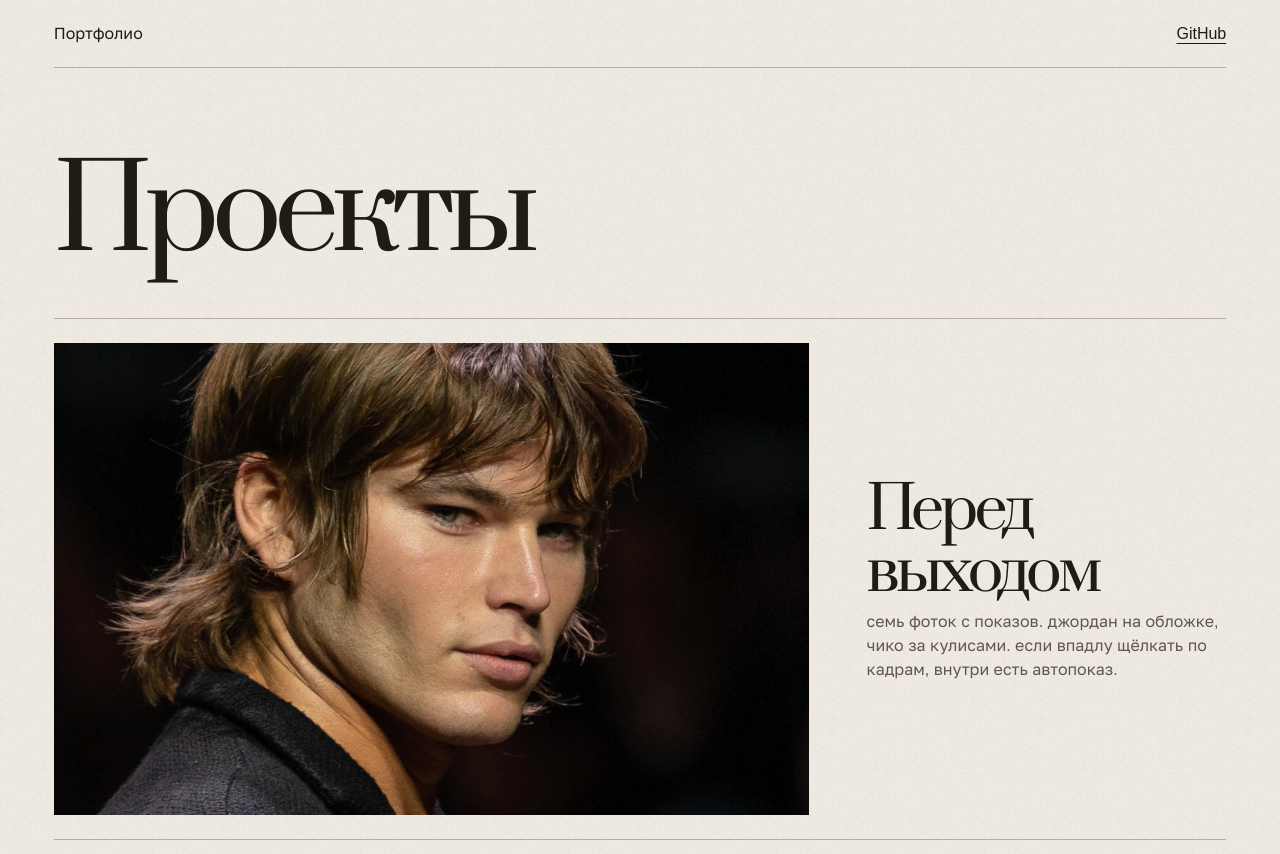
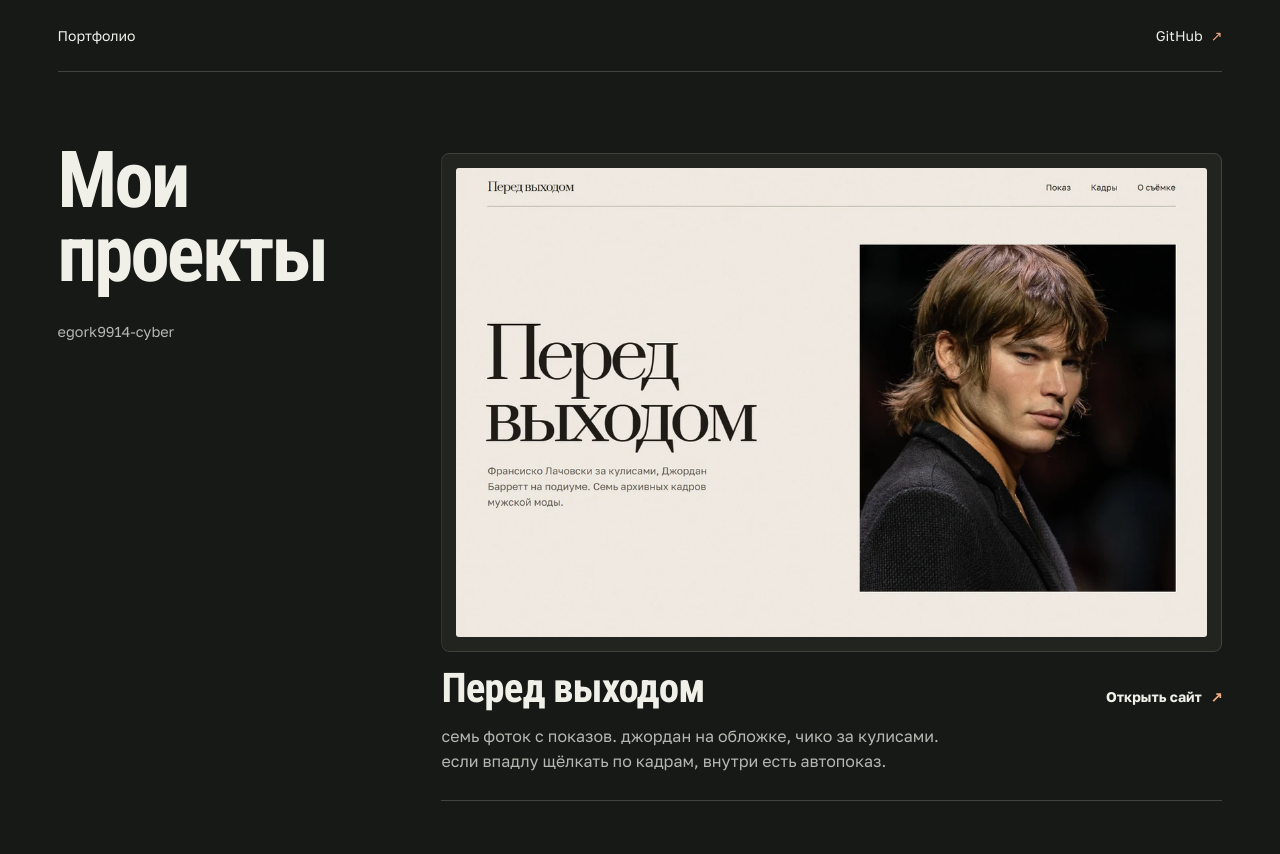
Before and after one commit to egork9914-cyber/portfolio, a plain HTML site: page docs/index.html in a window 1280 px wide. Drawn offline with Linux system fonts and the light colour scheme.

Commit message:
Give the portfolio its own visual identity

```diff
--- a/docs/index.html
+++ b/docs/index.html
@@ -3,11 +3,11 @@
 <head>
   <meta charset="utf-8">
   <meta name="viewport" content="width=device-width, initial-scale=1">
-  <meta name="theme-color" content="#eee9e0">
-  <meta name="description" content="Портфолио веб-проектов egork9914-cyber. Перед выходом — архивный фотопоказ.">
+  <meta name="theme-color" content="#171917">
+  <meta name="description" content="Веб-проекты egork9914-cyber.">
   <title>Портфолио — egork9914-cyber</title>
-  <link rel="stylesheet" href="portfolio.css">
-  <link rel="icon" href="pered-vyhodom/assets/mark.png" type="image/png">
+  <link rel="stylesheet" href="portfolio.css?v=2">
+  <link rel="icon" href="assets/portfolio-mark.png" type="image/png">
   <link rel="license" href="pered-vyhodom/assets/photos/CREDITS.txt" title="Лицензии фотографий">
 </head>
 <body>
@@ -21,19 +21,27 @@
         <figcaption>сдавайте плашки.</figcaption>
       </figure>
     </details>
-    <a href="https://github.com/egork9914-cyber">GitHub <span class="visually-hidden">egork9914-cyber</span></a>
+    <a class="profile" href="https://github.com/egork9914-cyber" aria-label="Профиль egork9914-cyber на GitHub">GitHub <span aria-hidden="true">↗</span></a>
   </header>
-  <main class="shell">
-    <h1>Проекты</h1>
-    <article>
-      <a class="work" href="pered-vyhodom/">
-        <img src="pered-vyhodom/assets/photos/jordan-barrett.webp" alt="" width="1280" height="1600" fetchpriority="high">
-        <div class="work-copy">
-          <h2>Перед выходом</h2>
-          <p>семь фоток с показов. джордан на обложке, чико за кулисами. если впадлу щёлкать по кадрам, внутри есть автопоказ.</p>
-        </div>
-      </a>
-    </article>
+  <main class="shell portfolio" aria-labelledby="portfolio-title">
+    <div class="portfolio-heading">
+      <h1 id="portfolio-title"><span>Мои</span> <span>проекты</span></h1>
+      <p class="owner">egork9914-cyber</p>
+    </div>
+    <div class="projects">
+      <article>
+        <a class="work" href="pered-vyhodom/" aria-labelledby="pered-vyhodom-title pered-vyhodom-action" aria-describedby="pered-vyhodom-description">
+          <div class="work-preview">
+            <img src="assets/pered-vyhodom-cover.webp" alt="" width="1120" height="700" fetchpriority="high">
+          </div>
+          <div class="work-copy">
+            <h2 id="pered-vyhodom-title">Перед выходом</h2>
+            <span class="work-action" id="pered-vyhodom-action">Открыть сайт <span aria-hidden="true">↗</span></span>
+            <p class="work-description" id="pered-vyhodom-description">семь фоток с показов. джордан на обложке, чико за кулисами. если впадлу щёлкать по кадрам, внутри есть автопоказ.</p>
+          </div>
+        </a>
+      </article>
+    </div>
   </main>
 </body>
 </html>
--- a/docs/portfolio.css
+++ b/docs/portfolio.css
@@ -1,30 +1,118 @@
 @font-face {
-  font-family: Prata;
-  src: url("pered-vyhodom/assets/fonts/prata-cyrillic.woff2") format("woff2");
+  font-family: "Roboto Condensed";
+  src: url("pered-vyhodom/assets/fonts/roboto-condensed-cyrillic.woff2") format("woff2");
+  font-weight: 700;
   font-display: swap;
   unicode-range: U+0301,U+0400-045F,U+0490-0491,U+04B0-04B1,U+2116;
 }
 @font-face {
   font-family: "Golos Text";
   src: url("pered-vyhodom/assets/fonts/golos-cyrillic.woff2") format("woff2");
+  font-weight: 400 700;
   font-display: swap;
   unicode-range: U+0301,U+0400-045F,U+0490-0491,U+04B0-04B1,U+2116;
 }
+@font-face {
+  font-family: "Golos Text";
+  src: url("pered-vyhodom/assets/fonts/golos-latin.woff2") format("woff2");
+  font-weight: 400 700;
+  font-display: swap;
+  unicode-range: U+0000-00FF,U+2000-206F,U+20AC,U+2122,U+2191,U+2193,U+2212,U+2215,U+FEFF,U+FFFD;
+}
+
 :root {
-  color-scheme: light;
-  --ink: #201b17;
-  --paper: #eee9e0;
-  --rule: #b6aca0;
-  --serif: Prata, Georgia, serif;
-  --sans: "Golos Text", Arial, sans-serif;
+  color-scheme: dark;
+  --background: #171917;
+  --foreground: #f0f0e9;
+  --muted: #b5b8b0;
+  --line: #40443d;
+  --surface: #22251f;
+  --accent: #f1ad84;
+  --display: "Roboto Condensed", "Arial Narrow", Arial, sans-serif;
+  --body: "Golos Text", Arial, sans-serif;
 }
 * { box-sizing: border-box; }
-body { margin: 0; color: var(--ink); background: var(--paper) url("pered-vyhodom/assets/paper.webp"); font: 1rem/1.5 var(--sans); }
-.shell { width: min(calc(100% - clamp(2.25rem, 8.4vw, 9rem)), 83rem); margin-inline: auto; }
-.masthead { min-height: 4.25rem; display: flex; justify-content: space-between; align-items: center; border-bottom: 1px solid var(--rule); gap: 1rem; }
-.masthead > a, .easter-egg summary { display: inline-flex; align-items: center; min-height: 44px; }
+::selection { color: var(--background); background: var(--accent); }
+body { margin: 0; color: var(--foreground); background: var(--background); font: 1rem/1.55 var(--body); }
+h1, h2, p, figure { margin: 0; }
+a { color: inherit; text-underline-offset: .22em; }
+a:focus-visible, summary:focus-visible { outline: 2px solid var(--accent); outline-offset: 5px; }
+
+.shell {
+  width: min(calc(100% - clamp(2.25rem, 9vw, 10rem)), 82rem);
+  margin-inline: auto;
+}
+.masthead {
+  display: flex;
+  align-items: center;
+  justify-content: space-between;
+  gap: 1rem;
+  min-height: 4.5rem;
+  border-bottom: 1px solid var(--line);
+  font-size: .875rem;
+}
+.profile, .easter-egg summary {
+  display: inline-flex;
+  align-items: center;
+  min-height: 44px;
+}
+.profile { gap: .5rem; text-decoration: none; }
+.profile span, .work-action span { color: var(--accent); }
+.profile:hover, .easter-egg summary:hover { color: var(--accent); }
+
+.portfolio {
+  display: grid;
+  grid-template-columns: minmax(11rem, .86fr) minmax(0, 2.1fr);
+  column-gap: clamp(2rem, 5vw, 5rem);
+  padding-block: clamp(3.25rem, 6.3vw, 6.3rem) 4.5rem;
+}
+.portfolio-heading h1 {
+  font: 700 clamp(3.25rem, 6.15vw, 5.75rem)/.94 var(--display);
+  letter-spacing: -.035em;
+}
+.portfolio-heading h1 span { display: block; }
+.owner { margin-top: 1.3rem; color: var(--muted); font-size: .9rem; }
+.projects { display: grid; gap: 2.75rem; min-width: 0; }
+
+.work { display: block; text-decoration: none; }
+.work-preview {
+  padding: clamp(.375rem, 1.1vw, .9rem);
+  overflow: hidden;
+  border: 1px solid var(--line);
+  border-radius: .5rem;
+  background: var(--surface);
+}
+.work-preview img {
+  display: block;
+  width: 100%;
+  height: auto;
+  border-radius: .1875rem;
+}
+.work-copy {
+  display: grid;
+  grid-template-columns: minmax(0, 1fr) auto;
+  align-items: baseline;
+  gap: .6rem 1.4rem;
+  padding-block: 1.35rem 1.65rem;
+  border-bottom: 1px solid var(--line);
+}
+.work h2 {
+  font: 700 clamp(1.85rem, 3.2vw, 3.05rem)/1 var(--display);
+  letter-spacing: -.022em;
+}
+.work-description { grid-column: 1 / -1; max-width: 52ch; color: var(--muted); }
+.work-action {
+  display: inline-flex;
+  align-items: center;
+  gap: .55rem;
+  font-weight: 700;
+  font-size: .875rem;
+  white-space: nowrap;
+}
+.work:hover .work-action, .work:focus-visible .work-action { color: var(--accent); }
+
 .easter-egg { position: relative; }
-.easter-egg summary { cursor: pointer; list-style: none; -webkit-tap-highlight-color: #87372a20; }
+.easter-egg summary { cursor: pointer; list-style: none; -webkit-tap-highlight-color: #f1ad8424; }
 .easter-egg summary::-webkit-details-marker { display: none; }
 .easter-egg figure {
   position: absolute;
@@ -32,36 +120,40 @@ body { margin: 0; color: var(--ink); background: var(--paper) url("pered-vyhodom
   top: calc(100% + .35rem);
   left: 0;
   width: min(13.25rem, calc(100vw - 2.25rem));
-  margin: 0;
   padding: .5rem;
-  border: 1px solid var(--rule);
-  background: var(--paper);
-  box-shadow: 0 4px 12px #201b171a;
+  border: 1px solid var(--line);
+  background: var(--surface);
 }
 .easter-egg figure a { display: block; }
 .easter-egg img { display: block; width: 100%; height: auto; filter: grayscale(1); }
 .easter-egg figcaption { padding: .45rem .1rem .1rem; }
-a { color: inherit; text-underline-offset: .23em; }
-a:focus-visible, .easter-egg summary:focus-visible { outline: 2px solid #87372a; outline-offset: 5px; }
-main { padding: clamp(2.2rem, 6vw, 5.65rem) 0 4rem; }
-h1, h2, p { margin: 0; }
-h1, h2 { font-family: var(--serif); font-weight: 400; letter-spacing: -.062em; }
-h1 { font-size: clamp(3.2rem, 9vw, 9rem); line-height: 1.06; margin-bottom: clamp(1.65rem, 4vw, 3.7rem); }
-.work {
-  display: grid;
-  grid-template-columns: minmax(0, 2.1fr) minmax(0, 1fr);
-  align-items: center;
-  gap: clamp(1.1rem, 4.5vw, 4.4rem);
-  padding-block: clamp(.8rem, 2vw, 1.5rem);
-  border-block: 1px solid var(--rule);
-  text-decoration: none;
+
+@media (prefers-reduced-motion: no-preference) {
+  .work-preview { animation: preview-in .55s cubic-bezier(.16, 1, .3, 1) both; }
+  .work-preview img, .work-action span { transition: transform .42s cubic-bezier(.16, 1, .3, 1); }
+  @keyframes preview-in {
+    from { clip-path: inset(0 0 14% 0 round .5rem); }
+    to { clip-path: inset(0 round .5rem); }
+  }
 }
-.work img { width: 100%; height: auto; aspect-ratio: 8 / 5; object-fit: cover; object-position: center 29%; display: block; }
-.work h2 { font-size: clamp(1.95rem, 4.6vw, 4.4rem); line-height: 1.05; text-wrap: balance; }
-.work p { margin-top: .65rem; color: #60564e; }
-.work:hover h2 { text-decoration: underline; text-decoration-thickness: 1px; text-underline-offset: .14em; }
-.visually-hidden { position: absolute; width: 1px; height: 1px; overflow: hidden; clip-path: inset(50%); white-space: nowrap; }
-@media (max-width: 680px) {
-  .work { grid-template-columns: minmax(0, 1fr); align-items: start; }
-  .work p { margin-top: .35rem; }
+@media (hover: hover) and (prefers-reduced-motion: no-preference) {
+  .work:hover .work-preview img { transform: scale(1.02); }
+  .work:hover .work-action span { transform: translate(.15rem, -.15rem); }
 }
+@media (max-width: 760px) {
+  .masthead { min-height: 3.75rem; }
+  .portfolio {
+    grid-template-columns: minmax(0, 1fr);
+    row-gap: 2rem;
+    padding-block: 2.65rem 3.5rem;
+  }
+  .portfolio-heading h1 { font-size: clamp(2.85rem, 12vw, 5rem); }
+  .portfolio-heading h1 span { display: inline; }
+  .owner { margin-top: .7rem; }
+  .work-copy { padding-block: 1rem 1.2rem; gap: .6rem 1rem; }
+}
+@media (max-width: 380px) {
+  .work-copy { grid-template-columns: minmax(0, 1fr); }
+  .work-description { grid-row: 2; }
+  .work-action { grid-row: 3; margin-top: .15rem; }
+}
```
Also changed, not shown: docs/assets/portfolio-mark.png (added).
